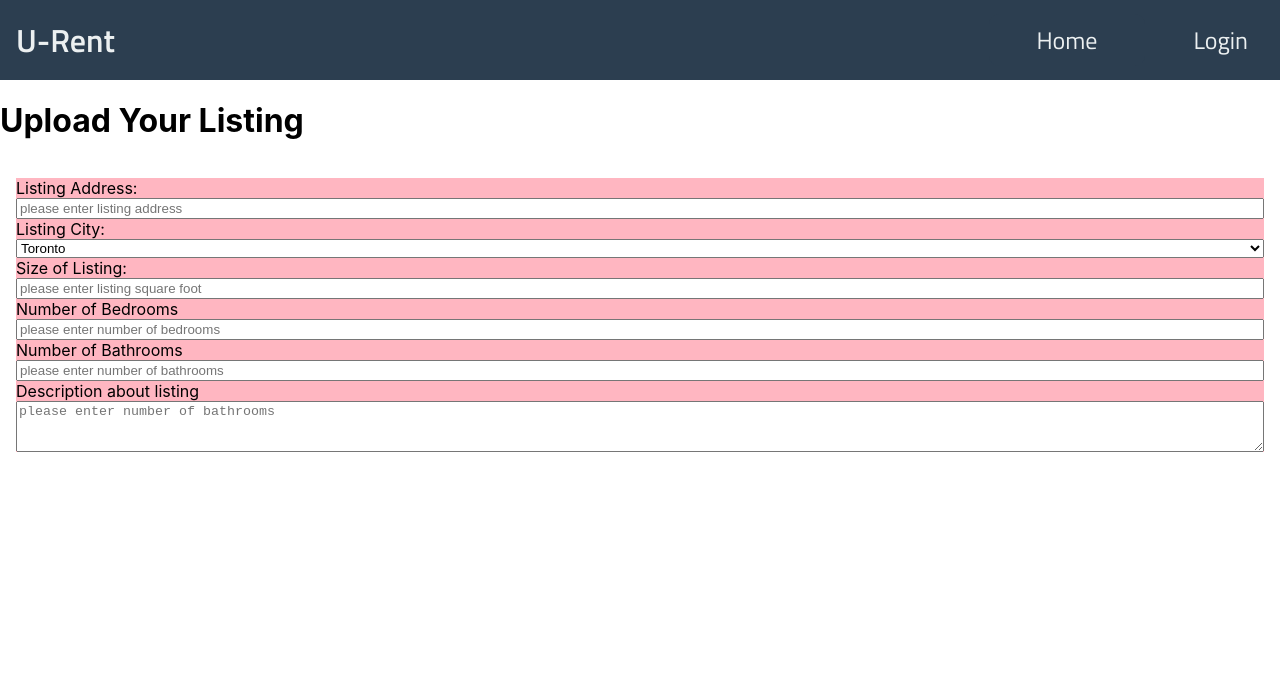
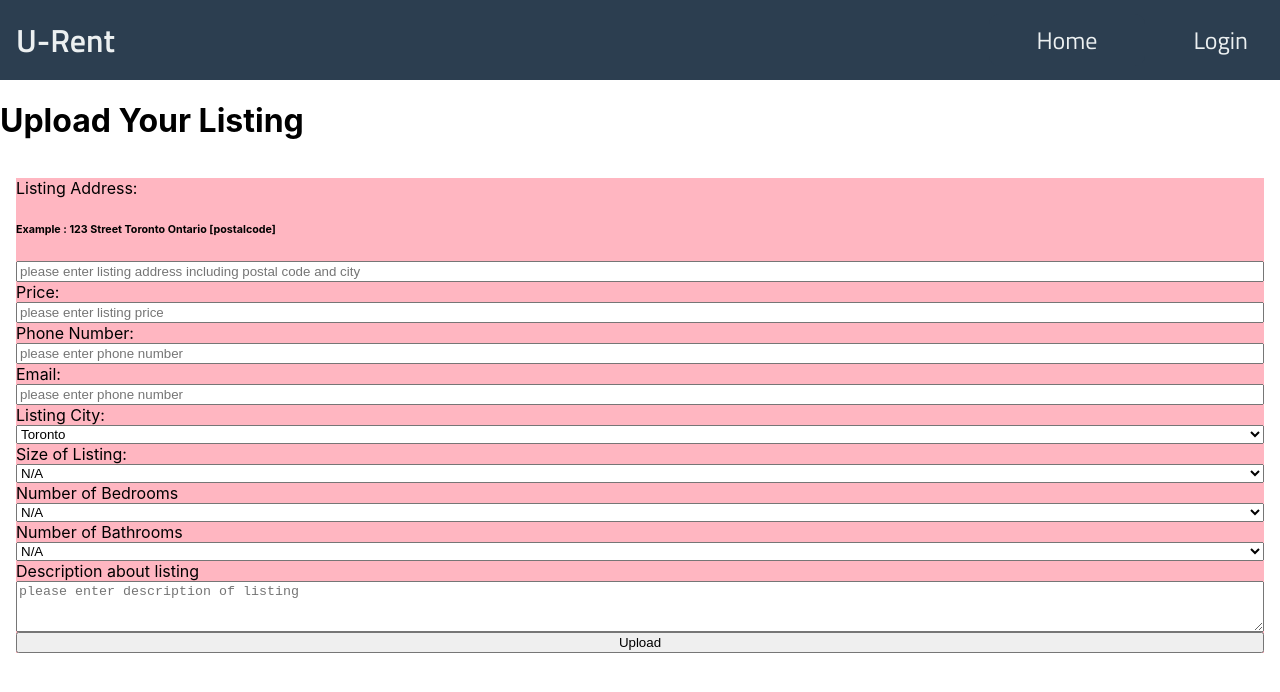
Before and after one commit to PranavPrashar/u-rent, a React (Create React App) app: page /uploadlisting in a window 1280 px wide. Shown: the top 692 px of the page. Built offline with nearby package versions, Linux system fonts and the light colour scheme; no server answers.

Commit message:
Update to registration comp adding require for all fields, working on creating upload listing page

```diff
--- a/src/Components/RegistrationComponent/RegistrationComponent.js
+++ b/src/Components/RegistrationComponent/RegistrationComponent.js
@@ -41,19 +41,27 @@ export default class RegistrationComponent extends Component {
         </h1>
         <form className="signup" onSubmit={this.handleSubmit}>
           <label htmlFor="name">Name</label>
-          <input type="text" id="name" name="name" className="field__input" />
+          <input
+            type="text"
+            id="name"
+            name="name"
+            className="field__input"
+            required
+          />
           <label htmlFor="Username">Username</label>
           <input
-            type="text"
+            type="email"
             id="username"
             name="username"
             className="field__input"
+            required
           />
           <label htmlFor="password">Password</label>
           <input
             type="text"
             id="password"
             name="password"
+            required
             className="field__input"
           />
           <button className="signup__button">Sign Up</button>
--- a/src/Components/UploadListingPage/UploadListingPage.js
+++ b/src/Components/UploadListingPage/UploadListingPage.js
@@ -1,25 +1,85 @@
 import React, { Component } from "react";
 import "./UploadListingPage.scss";
+import axios from "axios";
 class UploadListingPage extends Component {
   state = {
     formData: [],
-    value: "",
+    value: "toronto",
+    size: "N/A",
+    phoneNumber: "N/A",
+    email: "N/A",
+    user: null,
+    // numberBedrooms: "",
+    listingBathroom: "N/A",
+    listingBedrooms: "N/A",
+    // numberBathrooms: "",
   };
   handleInput = (event) => {
     this.setState({ [event.target.name]: event.target.value });
     console.log(event.target.value);
+    // console.log("Form Data ", event.target.name);
   };
 
-  handleSelect = (event) => {
+  handleSelectCity = (event) => {
     console.log(event.target.value);
     this.setState({ value: event.target.value });
   };
+  handleSelectBathrooms = (event) => {
+    this.setState({ listingBathrooms: event.target.value });
+  };
+  handleSelectBedrooms = (event) => {
+    this.setState({ listingBedrooms: event.target.value });
+  };
 
+  handleSelectSize = (event) => {
+    console.log(event.target.value);
+    this.setState({ size: event.target.value });
+  };
   printResults = (event) => {
+    event.preventDefault();
     console.log(this.state.formData);
     console.log(this.state.value);
-    event.preventDetault();
+    axios
+      .post("http://localhost:5050/postlisting", {
+        listingPrice: this.state.listingPrice,
+        listingAddress: this.state.listingAddress,
+        listingCity: this.state.value,
+        listingSize: this.state.size,
+        listingBathrooms: this.state.listingBathrooms,
+        listingBedrooms: this.state.listingBedrooms,
+        listingDescription: this.state.description,
+        email: this.state.user.email,
+        phoneNumber: this.state.phoneNumber,
+
+        // listing,
+      })
+      .then((response) => {
+        console.log(response);
+      });
   };
+
+  componentDidMount() {
+    const authToken = sessionStorage.getItem("authToken");
+
+    if (!authToken) {
+      this.setState({ failedAuth: true });
+    }
+
+    axios
+      .get("http://localhost:5050/current", {
+        headers: {
+          Authorization: `Bearer ${authToken}`,
+        },
+      })
+      .then((response) => {
+        console.log("User auth success", response.data);
+        this.setState({ user: response.data, failedAuth: false });
+      })
+      .catch((error) => {
+        console.log(error);
+        this.setState({ failedAuth: true });
+      });
+  }
 
   //   handleSubmit = () => {};
   render() {
@@ -30,23 +90,51 @@ class UploadListingPage extends Component {
           className="uploadlistingpage__form"
           // method="POST" action="h"
           onSubmit={this.printResults}
-          method="POST"
-          action="http://localhost:5050/profile-upload-multiple"
-          enctype="multipart/form-data"
         >
           <label htmlFor="listingAddress">Listing Address:</label>
+          <h6>Example : 123 Street Toronto Ontario [postalcode] </h6>
           <input
             type="text"
             required
             id="listingAddress"
-            placeholder="please enter listing address "
+            placeholder="please enter listing address including postal code and city "
+            name="listingAddress"
             onChange={this.handleInput}
           />
+
+          <label htmlFor="listingPrice">Price:</label>
+          <input
+            type="text"
+            required
+            id="listingPrice"
+            placeholder="please enter listing price "
+            name="listingPrice"
+            onChange={this.handleInput}
+          />
+          <label htmlFor="phoneNumber">Phone Number:</label>
+          <input
+            type="tel"
+            id="phoneNumber"
+            placeholder="please enter phone number "
+            name="phoneNumber"
+            onChange={this.handleInput}
+          />
+
+          <label htmlFor="email">Email:</label>
+          <input
+            type="email"
+            id="email"
+            placeholder="please enter phone number "
+            name="email"
+            value={this.state.user?.email}
+            onChange={this.handleInput}
+          />
+
           <label htmlFor="listingCity">Listing City:</label>
           <select
             id="listingCity"
             value={this.state.value}
-            onChange={this.handleSelect}
+            onChange={this.handleSelectCity}
             required
           >
             <option value="toronto">Toronto</option>
@@ -55,39 +143,82 @@ class UploadListingPage extends Component {
             <option value="vaughan">Vaughan</option>
           </select>
 
-          <label htmlFor="listingSize">Size of Listing:</label>
+          <label htmlFor="listingCity">Size of Listing:</label>
+          <select
+            id="listingSize"
+            value={this.state.size}
+            onChange={this.handleSelectSize}
+            required
+          >
+            <option value="around 500">around 500</option>
+            <option value="500 to 750">500 to 750"</option>
+            <option value="750 to 1000">750 to 1000</option>
+            <option value="1000 Plus">1000 Plus</option>
+            <option value="N/A" selected>
+              N/A
+            </option>
+          </select>
+
+          {/* <label htmlFor="listingSize">Size of Listing:</label>
           <input
             type="text"
             required
             id="listingSize"
             placeholder="please enter listing square foot"
+            name="listingSize"
             onChange={this.handleInput}
-          />
+          /> */}
           <label htmlFor="listingBathrooms">Number of Bedrooms</label>
-          <input
-            type="text"
+          <select
+            id="listingBathrooms"
+            onChange={this.handleSelectBedrooms}
+            name="listingBathrooms"
             required
-            id="listingBathrooms"
-            placeholder="please enter number of bedrooms"
-            onChange={this.handleInput}
-          />
+          >
+            <option value="1">1</option>
+            <option value="2">2</option>
+            <option value="3">3</option>
+            <option value="3+">More than 3</option>
+            <option value="N/A" selected>
+              N/A
+            </option>
+          </select>
+
           <label htmlFor="listingBedrooms">Number of Bathrooms</label>
-          <input
+
+          <select
+            id="listingBedrooms"
+            value={this.state.listingBathrooms}
+            onChange={this.handleSelectBathrooms}
+            name="listingBedrooms"
+            required
+          >
+            <option value="1">1</option>
+            <option value="2">2</option>
+            <option value="3">3</option>
+            <option value="3+">More than 3</option>
+            <option value="N/A" selected>
+              N/A
+            </option>
+          </select>
+          {/* <input
             type="text"
             required
             id="listingBedrooms"
+            name="listingBedrooms"
             placeholder="please enter number of bathrooms"
             onChange={this.handleInput}
-          />
+          /> */}
 
           <label htmlFor="listingBedrooms">Description about listing</label>
           <textarea
             type="text"
             required
-            id="listingBedrooms"
-            placeholder="please enter number of bathrooms"
+            id="description"
+            placeholder="please enter description of listing"
             cols={1}
             rows={3}
+            name="description"
             onChange={this.handleInput}
           />
 
@@ -96,10 +227,10 @@ class UploadListingPage extends Component {
             <input type="file" name="profile-files" required multiple />
           </div>
           <div>
-            <input type="submit" value="Upload" />
+
           </div> */}
+          <input type="submit" value="Upload" />
         </form>
-
         {/* <form
         method="POST"
         action="http://localhost:5050/profile-upload-single"
```
